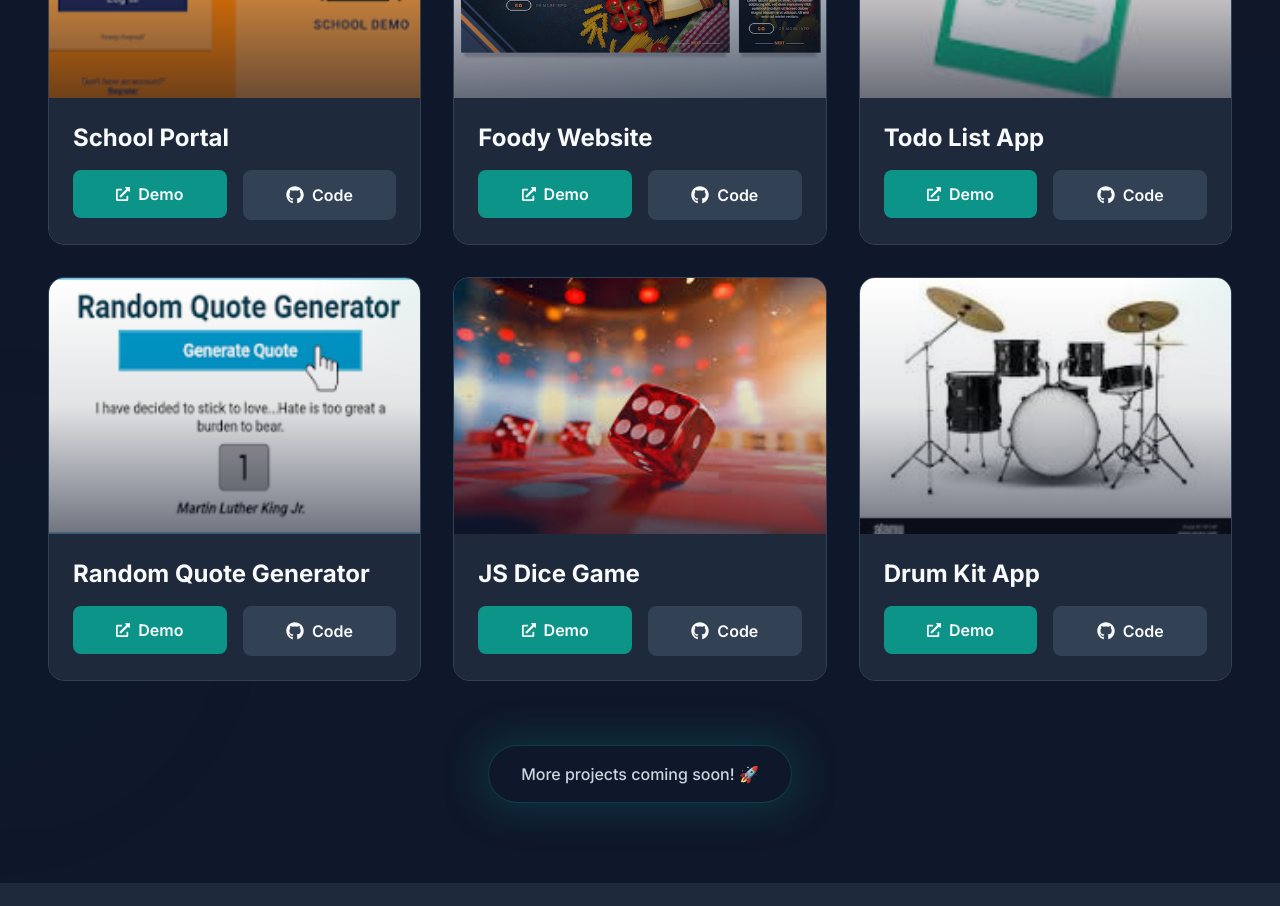
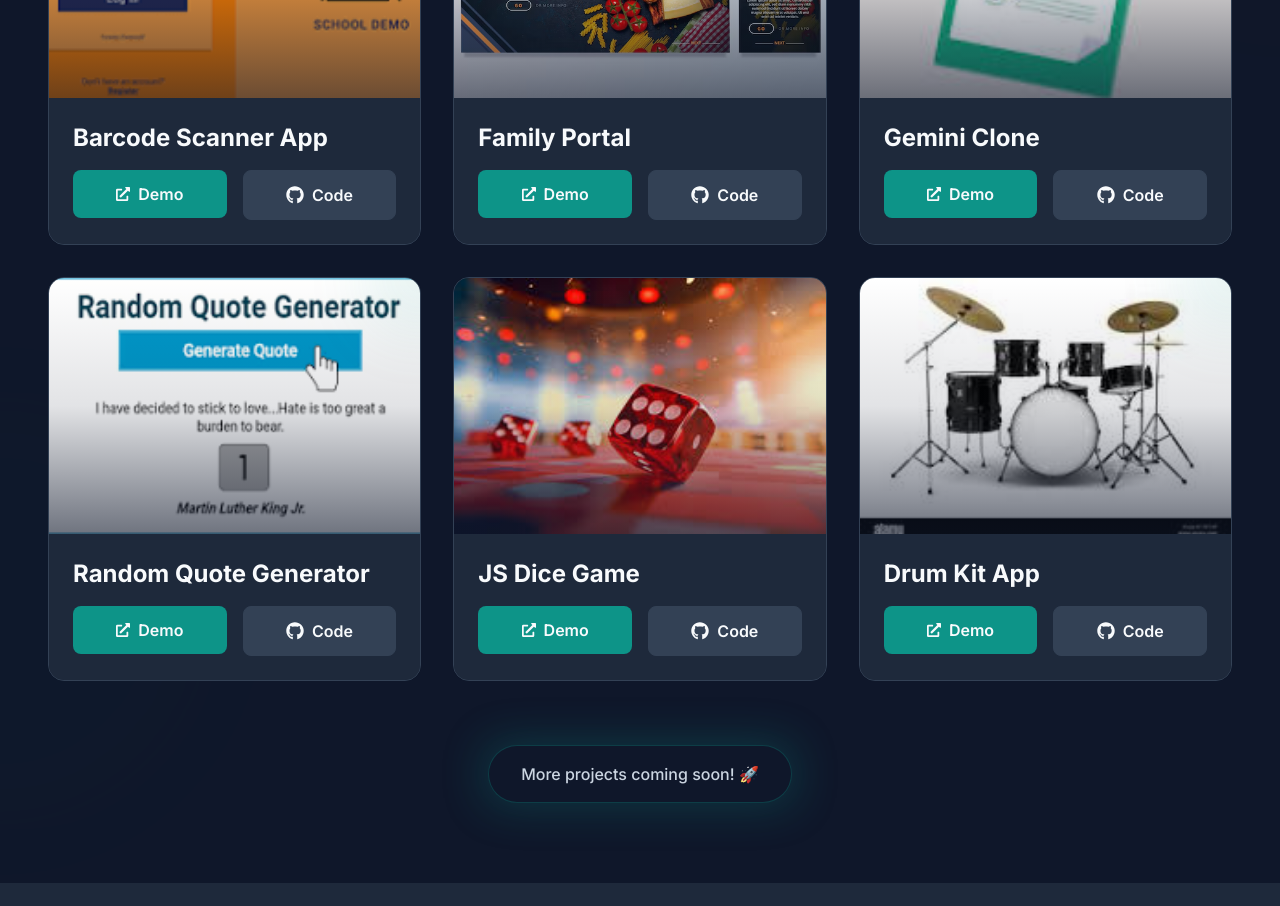
Before and after one commit to bomaolad/my-portfolio-main, a React (Create React App) app: page / in a window 1280 px wide. Shown: the part 3660-4566 px from the top of the page. Built offline with nearby package versions, Linux system fonts and the light colour scheme.

Commit message:
update works

```diff
--- a/src/components/Works.jsx
+++ b/src/components/Works.jsx
@@ -11,22 +11,22 @@ import DrumKit from '../assets/Drum kit.jpeg';
 const Works = () => {
   const projects = [
     {
-      title: 'School Portal',
+      title: 'Barcode Scanner App',
       image: Schoolportal,
       demo: '/',
-      code: 'https://github.com/Hammad153/University-portal.git',
+      code: 'https://github.com/muhammed-codes/scan-item',
     },
     {
-      title: 'Foody Website',
+      title: 'Family Portal',
       image: Foody,
       demo: '/',
-      code: 'https://github.com/Hammad153/Foody-site',
+      code: 'https://github.com/bomaolad/the_royal_chuckles',
     },
     {
-      title: 'Todo List App',
+      title: 'Gemini Clone',
       image: Todo,
-      demo: 'https://my-todo-app-gold-phi.vercel.app/',
-      code: 'https://github.com/Hammad153/TodoList-App',
+      demo: '',
+      code: 'https://github.com/bomaolad/gemini-clone',
     },
     {
       title: 'Random Quote Generator',
```
